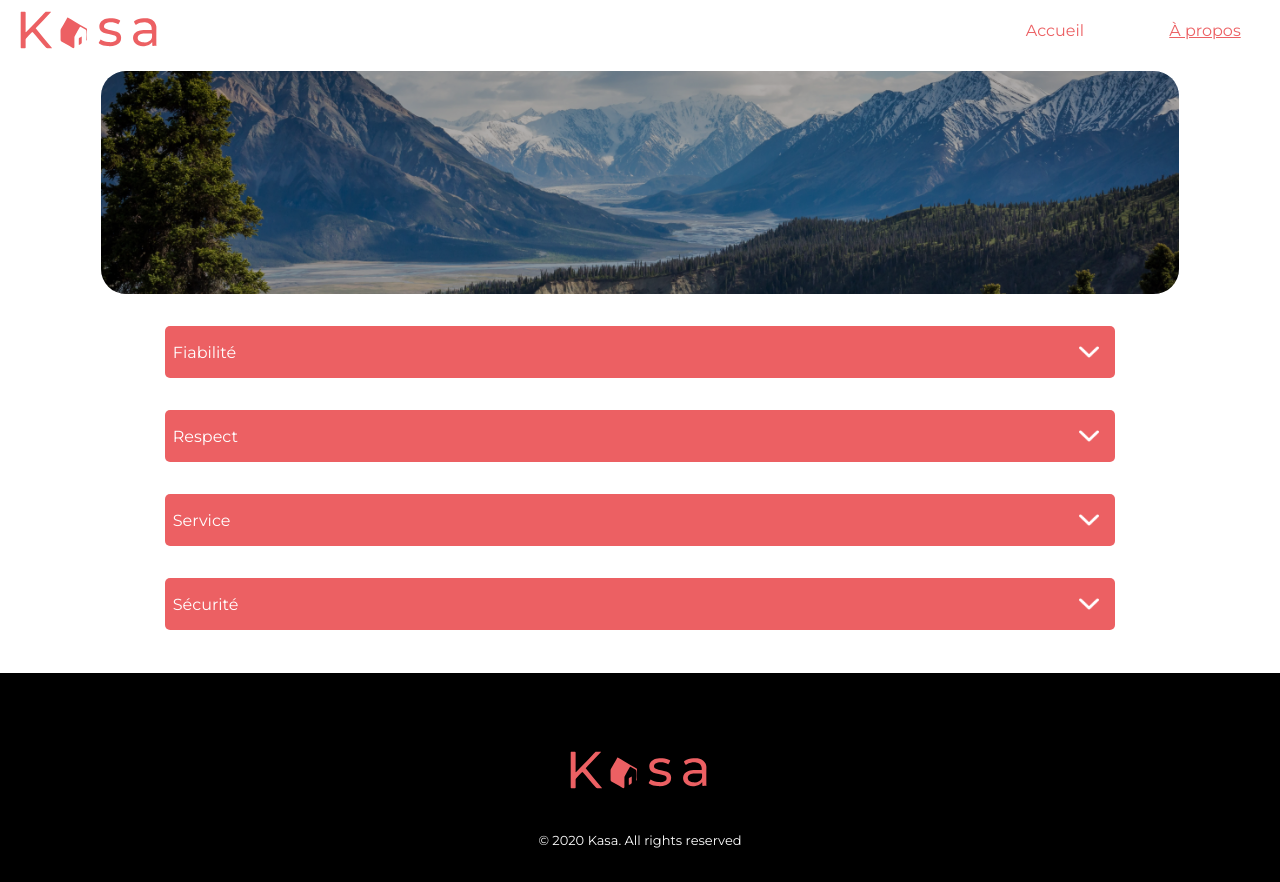
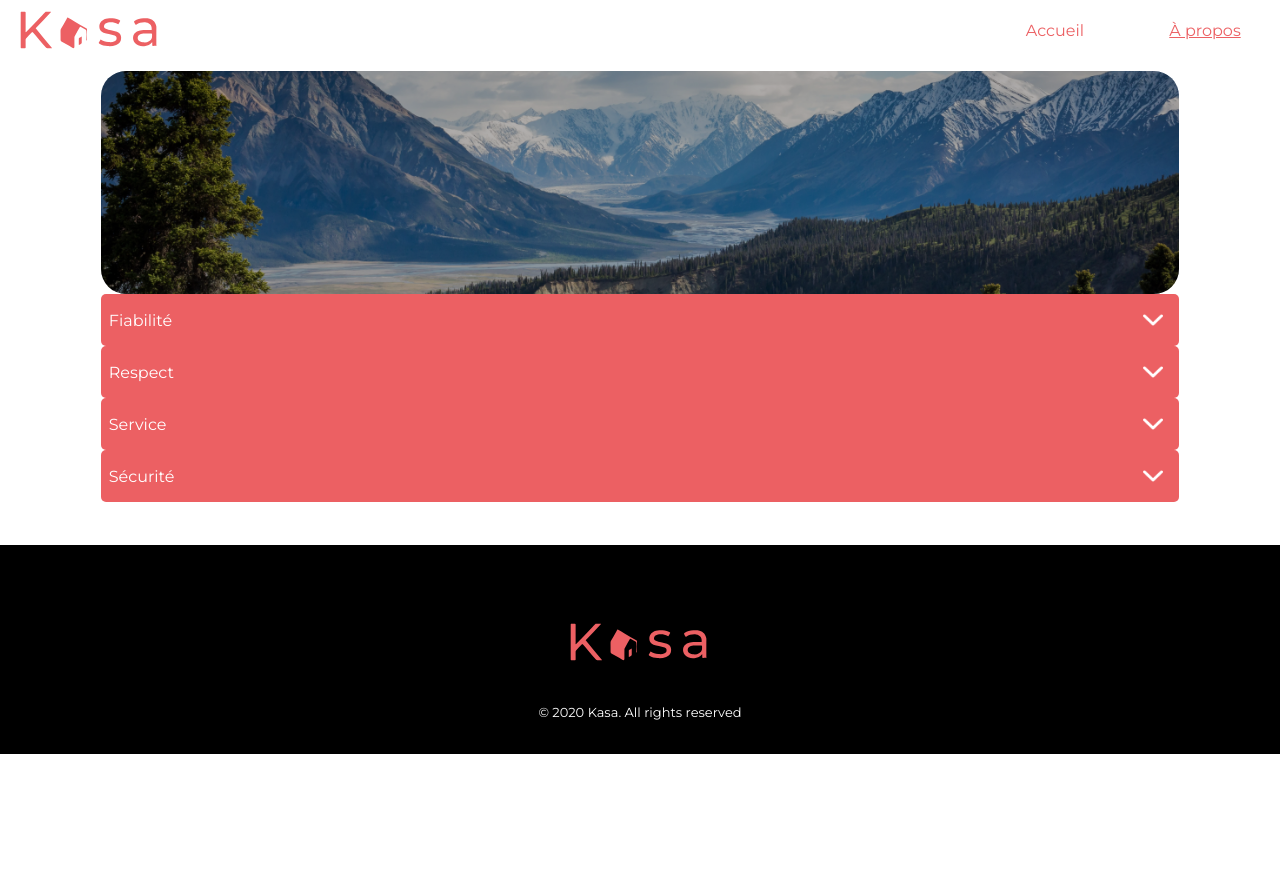
Before and after one commit to Benji-devw/kasa_location, a React (Create React App) app: page /about in a window 1280 px wide. After the commit the page ends 800 px from the top, so only its background shows below. Built offline with nearby package versions, Linux system fonts and the light colour scheme.

Commit message:
bug/dopdown animation

```diff
--- a/src/components/article/carrousel.jsx
+++ b/src/components/article/carrousel.jsx
@@ -1,4 +1,4 @@
-import "./carrousel.scss";
+import "../../styles/carrousel.scss";
 import { useState } from "react";
 
 //TODO: Add a counter
--- a/src/components/article/dropdown.jsx
+++ b/src/components/article/dropdown.jsx
@@ -21,10 +21,9 @@ const Dropdown = ({ title, datas }) => {
         />
       </div>
 
-      {/* //FIXME: add animation to open */}
-      {open && (
-        <div className={`dropdown__content `}>
-          <div className={`dropdown__item ${open ? "open" : "close"}`}>
+      {/* {open && ( */}
+        <div className={`dropdown__content ${open ? "open" : "close"}`}>
+          <div className={`dropdown__item`}>
             {Array.isArray(datas) ? (
               datas.map((data, index) => <p key={index}>{data}</p>)
             ) : (
@@ -32,7 +31,7 @@ const Dropdown = ({ title, datas }) => {
             )}
           </div>
         </div>
-     )}
+      {/* )} */}
     </div>
   );
 };
--- a/src/components/footer/footer.scss
+++ b/src/components/footer/footer.scss
@@ -6,6 +6,7 @@ footer {
   justify-content: center;
   height: 209px;
   color: #fff;
+  margin-top: 2rem;
 
   img {
     max-height: 60px;
--- a/src/components/header/header.jsx
+++ b/src/components/header/header.jsx
@@ -1,7 +1,7 @@
 import "./header.scss";
 import MenuList from "./menuList";
 import logo from "../../assets/Logo_kasa.svg";
-import { Link } from "react-router-dom";
+// import { Link } from "react-router-dom";
 
 const Header = () => {
   const list = [
--- a/src/pages/About.js
+++ b/src/pages/About.js
@@ -30,10 +30,8 @@ const About = () => {
     <Layout>
       <section>
         <article className="about">
-          <Banner image={Img}>
-            {/* <h1 className="banner__title">Chez vous, partout et ailleurs</h1> */}
-          </Banner>
-          <div className="dropdowns">
+          <Banner image={Img}></Banner>
+          {/* <div className="dropdowns"> */}
             {abouts.map((about, id) => (
               <Dropdown
                 key={id}
@@ -41,7 +39,7 @@ const About = () => {
                 datas={about.description}
               />
             ))}
-          </div>
+          {/* </div> */}
         </article>
       </section>
     </Layout>
--- a/src/styles/About.scss
+++ b/src/styles/About.scss
@@ -1,16 +1,15 @@
 .about {
-  display: flex;
-  flex-direction: column;
+  // display: flex;
+  // flex-direction: row;
 
   .dropdowns {
-    display: flex;
-    flex-direction: column;
-    gap: 2rem;
-    margin: 2rem 4rem;
+    // display: flex;
+    // flex-direction: row;
+    margin: 0 4rem;
 
-    .dropdown {
-      // margin: 2rem 0;
-      width: 100%;
+    & .dropdown {
+      margin: 1rem 0;
+      // width: 100%;
     }
   }
 
--- a/src/styles/Dropdown.scss
+++ b/src/styles/Dropdown.scss
@@ -12,6 +12,7 @@
     height: 52px;
 
     & img {
+      transition: .3s ease-in-out;
       width: 20px;
       margin-right: 1rem;
     }
@@ -22,17 +23,25 @@
     display: flex;
     flex-direction: column;
     overflow: hidden;
+    height: 0;
+    transform: scaleY(0);
+    transition: all .5s ease-in-out;
+
   }
 
   .dropdown__item {
-    transition: 1.3s ease-in-out;
+    // transition: .5s ease-in-out;
     // height: 0;
     padding: $main-padding;
   }
 
   .open {
-    transition: 1.3s ease-in-out;
-    height: auto;
+    height: 100%;
+    transform: scaleY(1) !important;
+    // animation: test .5 ease-in-out ;
+    // transition: .5s ease-in-out;
+    // height: calc(100% - 1px);
+    // height: calc(100% - 1px);
   }
 
 }
--- a/src/styles/article.scss
+++ b/src/styles/article.scss
@@ -84,7 +84,7 @@
 
     & .dropdown {
       margin: 2rem 0;
-      width: 100%; // Ajoutez cette ligne pour définir la largeur à 100%
+      width: 100%;
     }
   }
 
--- a/src/components/article/carrousel.scss
+++ b/src/styles/carrousel.scss
@@ -1,4 +1,4 @@
-@import "../../styles/variables.scss";
+@import "./variables.scss";
 
 .article__carrousel {
   position: relative;
```
